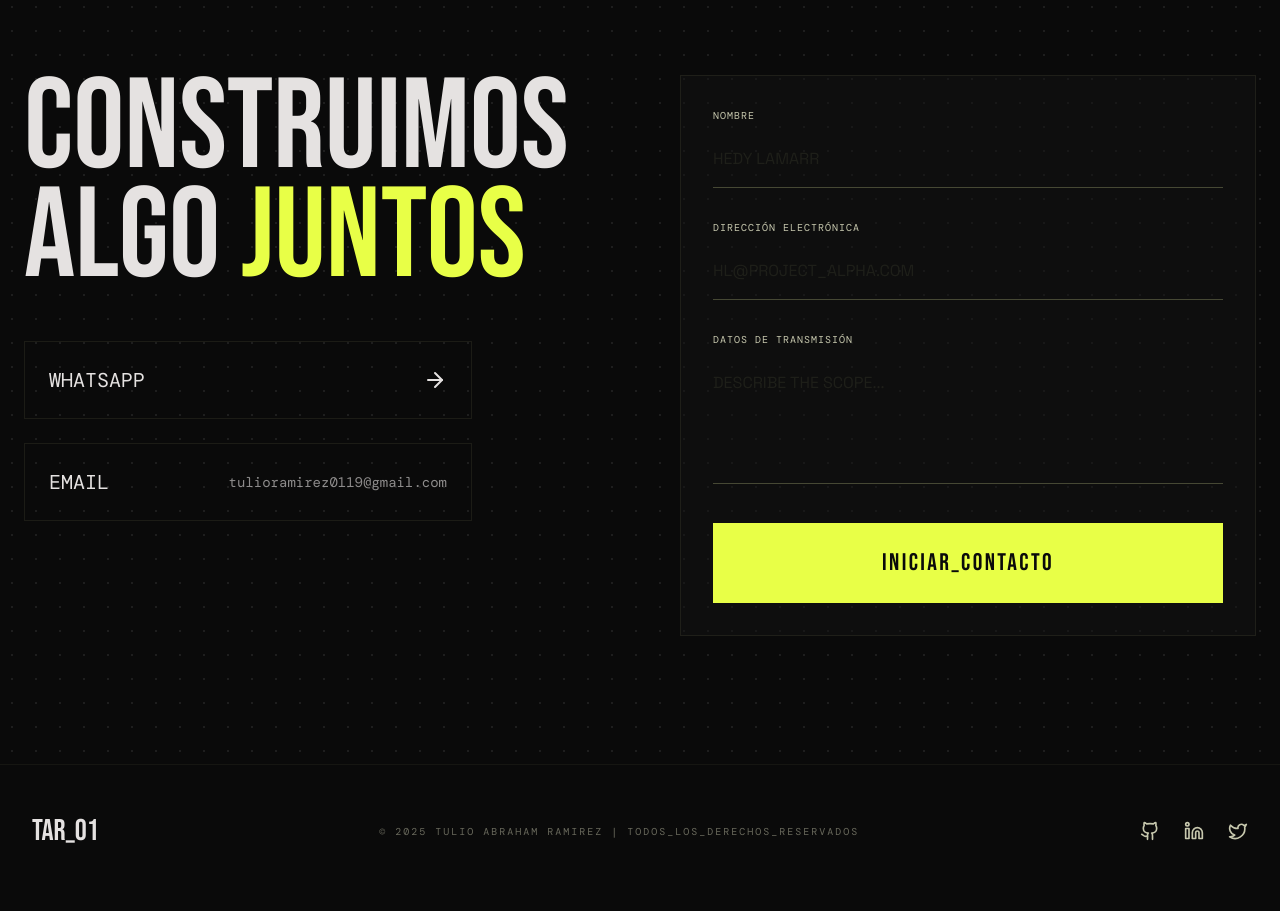
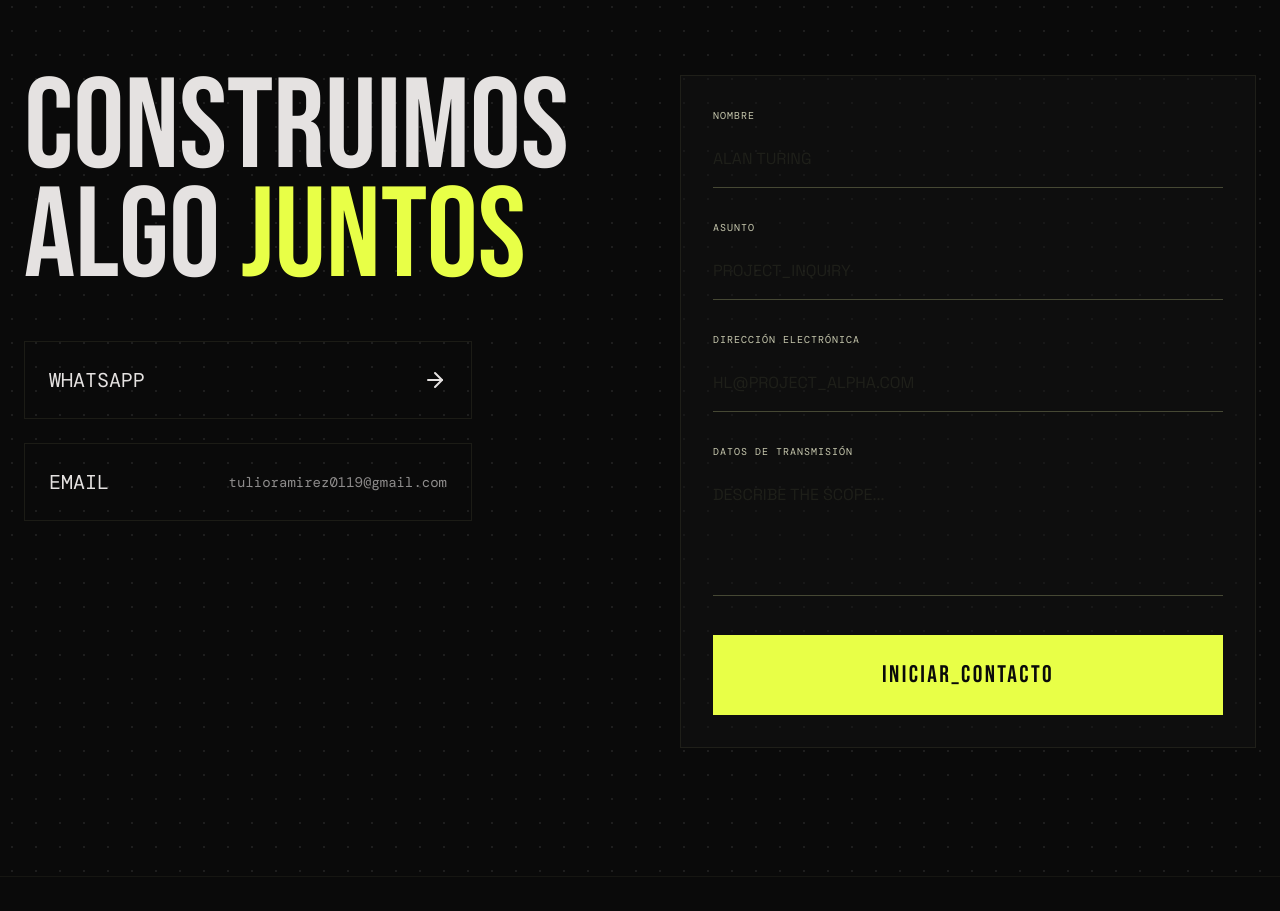
Before and after one commit to Targoos/tulioramirez-portfolio, a React (Vite) app: page / in a window 1280 px wide. Shown: the part 4060-4971 px from the top of the page. Built offline with nearby package versions, Linux system fonts and the light colour scheme; a web font is replaced by a local one.

Commit message:
feat: implement contact form submission using Resend API and update dev server middleware

```diff
--- /dev/null
+++ b/api/contact.ts
@@ -0,0 +1,78 @@
+/**
+ * Contact form handler.
+ * Validates form fields and sends an email via Resend.
+ *
+ * Endpoint: POST /api/contact
+ * Body: { name: string; email: string; subject: string; message: string }
+ * Response: { ok: true } | { error: string }
+ */
+
+import { Resend } from "resend";
+
+export const config = { runtime: "nodejs" };
+
+const FROM = "contact@tulioramirez.com";
+const TO = "tulioramirez0119@gmail.com";
+const MAX_LENGTH = 2000;
+
+function isValidEmail(email: string): boolean {
+  return /^[^\s@]+@[^\s@]+\.[^\s@]+$/.test(email);
+}
+
+export default async function handler(req: Request): Promise<Response> {
+  if (req.method !== "POST") {
+    return Response.json({ error: "Method not allowed" }, { status: 405 });
+  }
+
+  const apiKey = process.env.RESEND_API_KEY;
+  if (!apiKey) {
+    return Response.json({ error: "Service unavailable" }, { status: 503 });
+  }
+
+  let body: unknown;
+  try {
+    body = await req.json();
+  } catch {
+    return Response.json({ error: "Invalid JSON body" }, { status: 400 });
+  }
+
+  if (typeof body !== "object" || body === null) {
+    return Response.json({ error: "Invalid request body" }, { status: 400 });
+  }
+
+  const { name, email, subject, message } = body as Record<string, unknown>;
+
+  if (typeof name !== "string" || !name.trim()) {
+    return Response.json({ error: "name is required" }, { status: 400 });
+  }
+  if (typeof email !== "string" || !isValidEmail(email)) {
+    return Response.json({ error: "valid email is required" }, { status: 400 });
+  }
+  if (typeof subject !== "string" || !subject.trim()) {
+    return Response.json({ error: "subject is required" }, { status: 400 });
+  }
+  if (typeof message !== "string" || !message.trim()) {
+    return Response.json({ error: "message is required" }, { status: 400 });
+  }
+  if (message.length > MAX_LENGTH) {
+    return Response.json({ error: `message exceeds ${MAX_LENGTH} character limit` }, { status: 400 });
+  }
+
+  const resend = new Resend(apiKey);
+
+  try {
+    await resend.emails.send({
+      from: FROM,
+      to: TO,
+      replyTo: email.trim(),
+      subject: `[Portfolio] ${subject.trim()} — ${name.trim()}`,
+      text: `Name: ${name.trim()}\nEmail: ${email.trim()}\n\n${message.trim()}`,
+    });
+
+    return Response.json({ ok: true }, { status: 200 });
+  } catch (error) {
+    const msg = error instanceof Error ? error.message : "Unknown error";
+    console.error("[api/contact] Resend error:", msg);
+    return Response.json({ error: "Failed to send message." }, { status: 500 });
+  }
+}
--- a/package.json
+++ b/package.json
@@ -17,6 +17,7 @@
     "motion": "^12.23.24",
     "react": "^19.0.0",
     "react-dom": "^19.0.0",
+    "resend": "^6.10.0",
     "tailwind-merge": "^3.5.0"
   },
   "devDependencies": {
--- a/src/components/sections/ContactSection.tsx
+++ b/src/components/sections/ContactSection.tsx
@@ -3,6 +3,7 @@ import { ArrowRight } from "lucide-react";
 import { useLanguage } from "@/i18n";
 
 interface FormFields {
+  name: string;
   subject: string;
   email: string;
   message: string;
@@ -10,7 +11,7 @@ interface FormFields {
 
 type FormStatus = "idle" | "submitting" | "success" | "error";
 
-const EMPTY_FIELDS: FormFields = { subject: "", email: "", message: "" };
+const EMPTY_FIELDS: FormFields = { name: "", subject: "", email: "", message: "" };
 
 export function ContactSection() {
   const { t } = useLanguage();
@@ -26,10 +27,20 @@ export function ContactSection() {
     e.preventDefault();
     setStatus("submitting");
 
-    // TODO: wire up to EmailJS / Formspree / serverless function
-    await new Promise((r) => setTimeout(r, 800));
-    setStatus("success");
-    setFields(EMPTY_FIELDS);
+    try {
+      const res = await fetch("/api/contact", {
+        method: "POST",
+        headers: { "Content-Type": "application/json" },
+        body: JSON.stringify(fields),
+      });
+
+      if (!res.ok) throw new Error("Request failed");
+
+      setStatus("success");
+      setFields(EMPTY_FIELDS);
+    } catch {
+      setStatus("error");
+    }
   }
 
   const isSubmitting = status === "submitting";
@@ -94,6 +105,24 @@ export function ContactSection() {
               <form className="space-y-8" onSubmit={handleSubmit} noValidate>
                 <div className="relative">
                   <label
+                    htmlFor="name"
+                    className="font-label text-[10px] uppercase tracking-widest text-on-surface-variant block mb-2"
+                  >
+                    {t.contact.form.nameLabel}
+                  </label>
+                  <input
+                    id="name"
+                    type="text"
+                    required
+                    value={fields.name}
+                    onChange={handleChange}
+                    disabled={isSubmitting}
+                    className="w-full bg-transparent border-0 border-b border-outline-variant py-4 px-0 focus:ring-0 focus:border-primary text-on-surface font-body placeholder:text-outline-variant/30 disabled:opacity-50"
+                    placeholder="ALAN TURING"
+                  />
+                </div>
+                <div className="relative">
+                  <label
                     htmlFor="subject"
                     className="font-label text-[10px] uppercase tracking-widest text-on-surface-variant block mb-2"
                   >
@@ -107,7 +136,7 @@ export function ContactSection() {
                     onChange={handleChange}
                     disabled={isSubmitting}
                     className="w-full bg-transparent border-0 border-b border-outline-variant py-4 px-0 focus:ring-0 focus:border-primary text-on-surface font-body placeholder:text-outline-variant/30 disabled:opacity-50"
-                    placeholder="HEDY LAMARR"
+                    placeholder="PROJECT_INQUIRY"
                   />
                 </div>
                 <div className="relative">
--- a/src/i18n/en.ts
+++ b/src/i18n/en.ts
@@ -42,7 +42,8 @@ export const en = {
     headingHighlight: 'TOGETHER',
     whatsappMessage: "Hi Tulio! Just visited your portfolio — impressive work. I'd love to discuss a potential project. Let's connect.",
     form: {
-      subjectLabel: 'Subject Name',
+      nameLabel: 'Name',
+      subjectLabel: 'Subject',
       emailLabel: 'Electronic Address',
       messageLabel: 'Transmission Data',
       submitButton: 'INITIATE_HANDSHAKE',
--- a/src/i18n/es.ts
+++ b/src/i18n/es.ts
@@ -42,7 +42,8 @@ export const es = {
     headingHighlight: 'JUNTOS',
     whatsappMessage: '¡Hola Tulio! Acabo de ver tu portfolio — buen trabajo. Me interesa hablar sobre un proyecto. ¿Hablamos?',
     form: {
-      subjectLabel: 'Nombre',
+      nameLabel: 'Nombre',
+      subjectLabel: 'Asunto',
       emailLabel: 'Dirección Electrónica',
       messageLabel: 'Datos de Transmisión',
       submitButton: 'INICIAR_CONTACTO',
--- a/vite.config.ts
+++ b/vite.config.ts
@@ -13,19 +13,21 @@ function devApiPlugin(): Plugin {
     configureServer(server) {
       const env = loadEnv("development", process.cwd(), "");
       process.env.GROQ_API_KEY ??= env.GROQ_API_KEY;
+      process.env.RESEND_API_KEY ??= env.RESEND_API_KEY;
 
-      server.middlewares.use("/api/chat", async (req, res) => {
+      for (const route of ["/api/chat", "/api/contact"]) {
+        server.middlewares.use(route, async (req, res) => {
           let body = "";
           for await (const chunk of req) body += chunk;
 
-        const webRequest = new Request("http://localhost/api/chat", {
+          const webRequest = new Request(`http://localhost${route}`, {
             method: req.method,
             headers: { "Content-Type": "application/json" },
             body: req.method !== "GET" ? body : undefined,
           });
 
           try {
-          const mod = await server.ssrLoadModule("/api/chat.ts");
+            const mod = await server.ssrLoadModule(`${route}.ts`);
             const handler = mod.default as (req: Request) => Promise<Response>;
             const webResponse = await handler(webRequest);
             const data = await webResponse.json();
@@ -33,11 +35,12 @@ function devApiPlugin(): Plugin {
             res.writeHead(webResponse.status, { "Content-Type": "application/json" });
             res.end(JSON.stringify(data));
           } catch (err) {
-          console.error("[dev-api]", err);
+            console.error(`[dev-api] ${route}`, err);
             res.writeHead(500, { "Content-Type": "application/json" });
             res.end(JSON.stringify({ error: "Dev server error" }));
           }
         });
+      }
     },
   };
 }
```
Also changed, not shown: 2 other files (tests, documents, lock files or other folders). Lines whose indentation alone changed are shown as unchanged.
